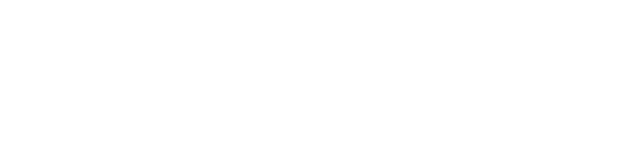
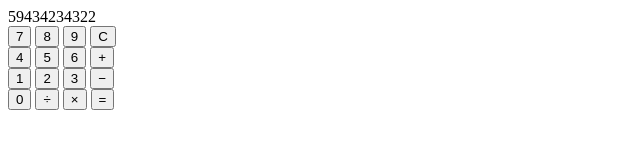
Before and after one commit to sedrynx/calculator, a plain HTML site: page index.html in a window 1280 px wide. Shown: the whole page, without its empty margins (0-640 px from the left). Drawn offline with Linux system fonts and the light colour scheme.

Commit message:
Add result text box and buttons

```diff
--- a/index.html
+++ b/index.html
@@ -7,5 +7,37 @@
     <link rel="stylesheet" type="text/css" href="style.css" />
     <script src="script.js" defer></script>
   </head>
-  <body></body>
+  <body>
+    <div id="container">
+      <div class="calculator">
+        <div class="result">
+          <span>59434234322</span>
+        </div>
+        <div class="row1">
+          <button>7</button>
+          <button>8</button>
+          <button>9</button>
+          <button>C</button>
+        </div>
+        <div class="row2">
+          <button>4</button>
+          <button>5</button>
+          <button>6</button>
+          <button>&plus;</button>
+        </div>
+        <div class="row3">
+          <button>1</button>
+          <button>2</button>
+          <button>3</button>
+          <button>&minus;</button>
+        </div>
+        <div class="row4">
+          <button>0</button>
+          <button>&divide;</button>
+          <button>&times;</button>
+          <button>&equals;</button>
+        </div>
+      </div>
+    </div>
+  </body>
 </html>
```
